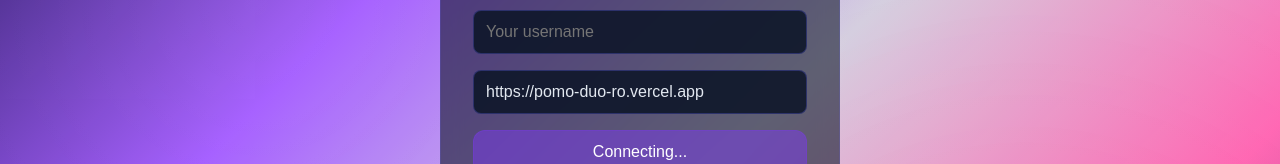
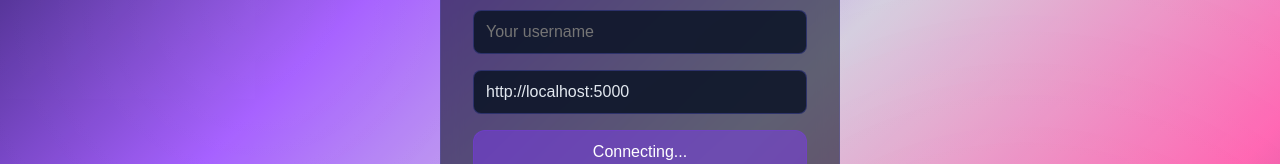
Before and after one commit to Sujithr07/Pomo-duo-ro, a React (Create React App) app: page / in a window 1280 px wide. Shown: the part 156-320 px from the top of the page. Built offline with nearby package versions, Linux system fonts and the light colour scheme; no server answers.

Commit message:
Update server URL for backend connection

```diff
--- a/src/App.tsx
+++ b/src/App.tsx
@@ -143,7 +143,7 @@ function App() {
   const [roomId, setRoomId] = useState<string>('');
   const [username, setUsername] = useState('');
   const [isConnected, setIsConnected] = useState(false);
-  const [serverUrl, setServerUrl] = useState('https://pomo-duo-ro.vercel.app');
+  const [serverUrl, setServerUrl] = useState(process.env.REACT_APP_SERVER_URL || 'https://pomo-duo-ro-backend.onrender.com');
   const [sessionId, setSessionId] = useState('');
   const [showJoinOptions, setShowJoinOptions] = useState(false);
   const [sessionCreated, setSessionCreated] = useState(false);
```
